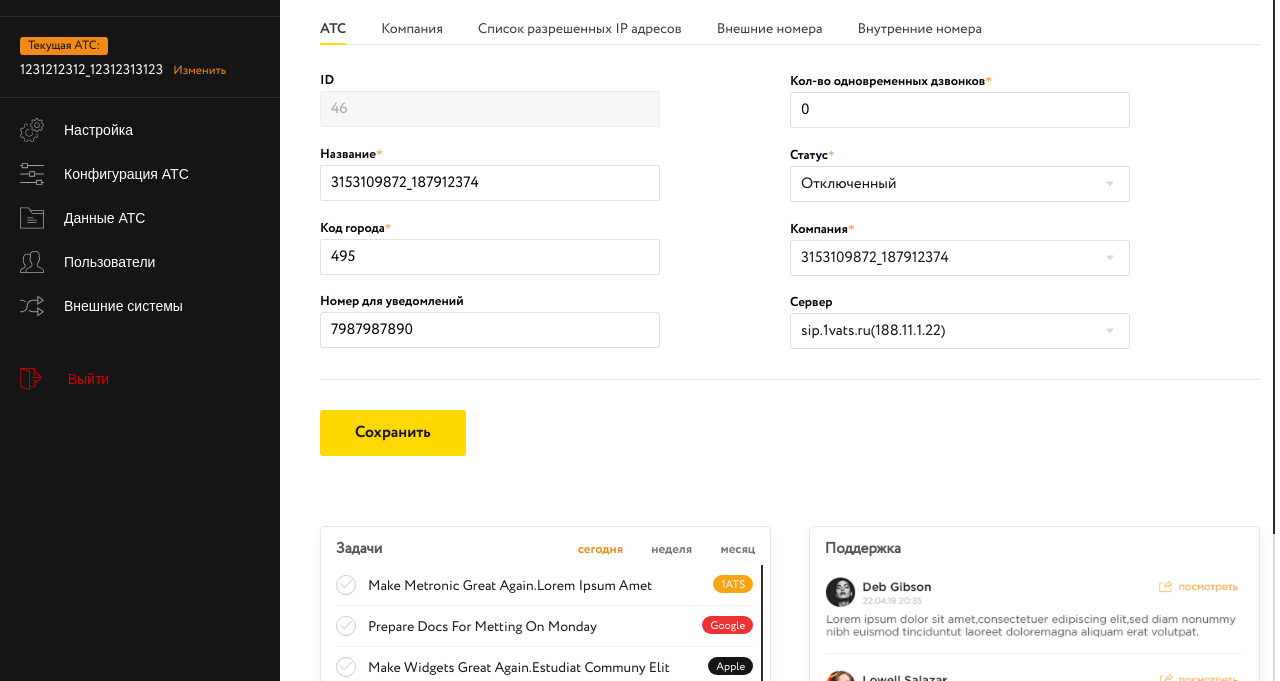
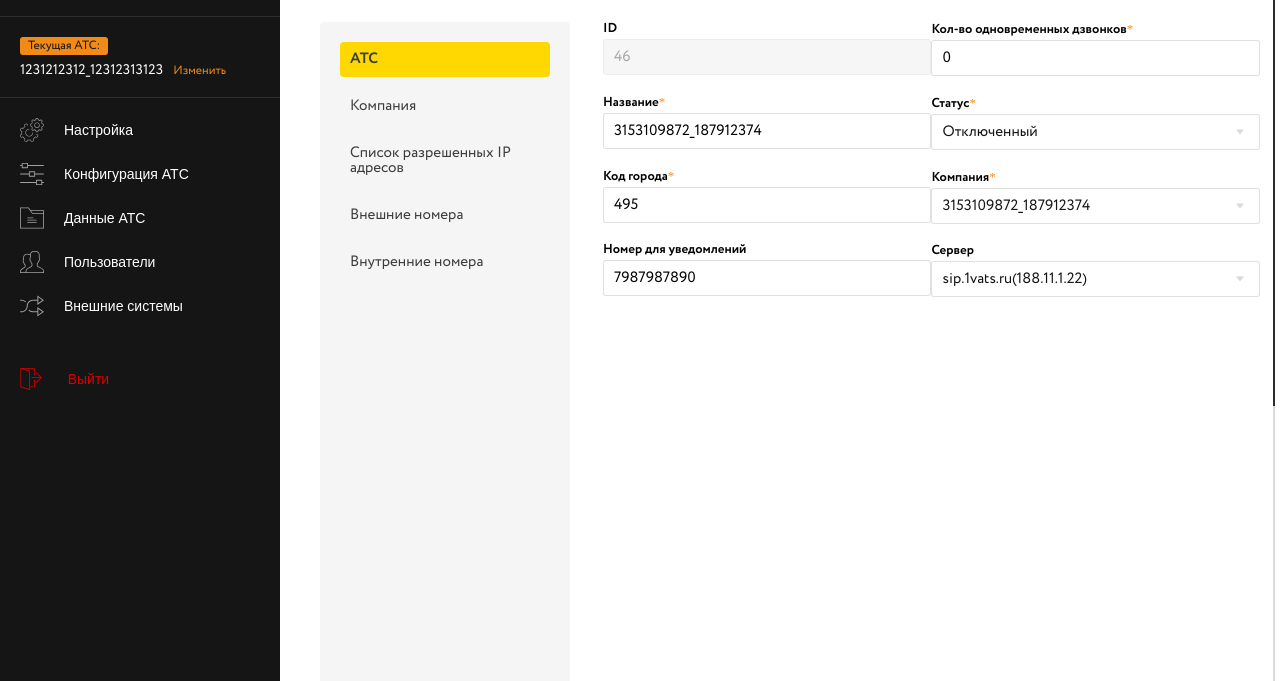
Before and after one commit to vexx2016/ats_admin, a plain HTML site: page html/ats/edit.html in a window 1280 px wide. Shown: the part 119-800 px from the top of the page. Drawn offline with nearby package versions, Linux system fonts and the light colour scheme.

Commit message:
added vertical tabs

```diff
--- a/assets/css/main.css
+++ b/assets/css/main.css
@@ -1742,6 +1742,10 @@ body {
     .messages-page__theme-block .person.red:before {
       background: red; }
 
+.ats-edit__tab .base-tab__header .btn,
+.ats-view__tab .base-tab__header .btn {
+  font-size: 15px; }
+
 .ats-edit__tab .base-tab__body,
 .ats-view__tab .base-tab__body {
   margin-bottom: 70px; }
--- a/assets/css/ui.css
+++ b/assets/css/ui.css
@@ -875,6 +875,71 @@ h1, h2, h3, h4, h5, h6 {
   .base-tab__block.active {
     display: block; }
 
+@media (min-width: 920px) {
+  .base-tab.vertical {
+    display: -webkit-box;
+    display: -webkit-flex;
+    display: -ms-flexbox;
+    display: flex;
+    margin-bottom: 70px; }
+    .base-tab.vertical .base-popup__footer {
+      display: none; }
+    .base-tab.vertical .base-tab__header {
+      width: 250px;
+      margin-right: 3.5%;
+      margin-bottom: 0;
+      -webkit-flex-shrink: 0;
+          -ms-flex-negative: 0;
+              flex-shrink: 0; }
+      .base-tab.vertical .base-tab__header:before {
+        display: none; }
+      .base-tab.vertical .base-tab__header .scroll-wrapper {
+        position: -webkit-sticky !important;
+        position: sticky !important;
+        top: 85px;
+        background: #f5f5f5;
+        -webkit-border-radius: 4px;
+                border-radius: 4px;
+        padding: 20px !important;
+        min-height: calc(100vh - 105px); }
+      .base-tab.vertical .base-tab__header .scrollbar-inner {
+        width: 100% !important;
+        display: -webkit-box;
+        display: -webkit-flex;
+        display: -ms-flexbox;
+        display: flex;
+        -webkit-flex-wrap: wrap;
+            -ms-flex-wrap: wrap;
+                flex-wrap: wrap;
+        -webkit-box-orient: vertical;
+        -webkit-box-direction: normal;
+        -webkit-flex-direction: column;
+            -ms-flex-direction: column;
+                flex-direction: column; }
+        .base-tab.vertical .base-tab__header .scrollbar-inner .base-tab__btn {
+          margin-right: 0;
+          padding: 10px 10px;
+          margin-bottom: 10px;
+          position: relative;
+          z-index: 0;
+          text-align: left;
+          font-size: 15px; }
+          .base-tab.vertical .base-tab__header .scrollbar-inner .base-tab__btn:hover:before {
+            opacity: 1; }
+          .base-tab.vertical .base-tab__header .scrollbar-inner .base-tab__btn:before {
+            top: 0;
+            bottom: 0;
+            height: 100%;
+            background: #ececec;
+            z-index: -1;
+            -webkit-border-radius: 4px;
+                    border-radius: 4px; }
+          .base-tab.vertical .base-tab__header .scrollbar-inner .base-tab__btn.active:before {
+            background: #ffd802; }
+    .base-tab.vertical .base-tab__body {
+      width: calc(96.5% - 250px);
+      margin-bottom: 0; } }
+
 .ui-page {
   max-width: 800px;
   margin: auto;
--- a/html/ats/edit.html
+++ b/html/ats/edit.html
@@ -321,7 +321,7 @@
 							<span class="over-title">АТС</span>
 							31231212412_9798243
 						</div>
-						<div class="base-tab ats-view__tab">
+						<div class="base-tab ats-view__tab vertical">
 							<div class="base-tab__header">
 								<div class="scrollbar-inner">
 									<button class="btn base-tab__btn active" data-tabname="ats">АТС</button>
```
Also changed, not shown: html/ats/view.html (+1 -1 lines), assets/css/main.min.css, assets/css/ui.min.css.
